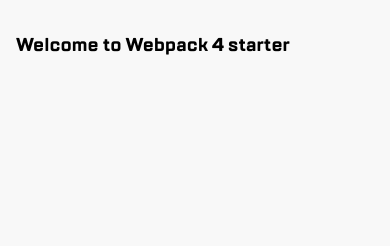
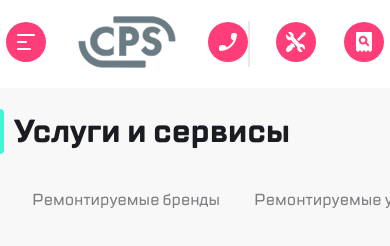
Before and after one commit to aleksandro001/block-1.6, a website built with webpack: page src/index.html in a window 390 px wide. Built offline with nearby package versions, Linux system fonts and the light colour scheme.

Commit message:
add header

```diff
--- a/src/index.html
+++ b/src/index.html
@@ -6,10 +6,70 @@
       name="viewport"
       content="width=device-width, user-scalable=no, initial-scale=1.0, maximum-scale=1.0, minimum-scale=1.0"
     />
+
     <meta http-equiv="X-UA-Compatible" content="ie=edge" />
+    <link rel="shortcut icon" href="img/repair.svg" type="image/svg" />
     <title><%= htmlWebpackPlugin.options.title %></title>
   </head>
   <body>
-    <h3>Welcome to Webpack 4 starter </h3>
+    <header class="header">
+      <div class=" header__buttons">
+        <ul class="  header__buttons-list header--flex header--float-right">
+          <li class="  header__button header__button--line-right header--none" title="Меню">
+            <button type="button">
+              <img src="img/burger.svg" alt="burger menu" />
+            </button>
+          </li>
+          <li class="header--overflow  ">
+            <ul class="  header__slider header--none">
+              <li class=" header__button header__button--laybl " title="GPS laybl">
+                <button type="button">
+                  <img src="img/laybl.svg" alt="GPS  laybl" />
+                </button>
+              </li>
+                <ul class=" header__sub-buttons ">
+                  <li class=" header__button" title="Телефон">
+                    <button type="button">
+                      <img src="img/call.svg" alt="call" />
+                    </button>
+                  </li>
+                  <li class=" header__button " title="Связаться">
+                    <button type="button">
+                      <img src="img/chat.svg" alt="chat" />
+                    </button>
+                  </li>
+
+                  <li class=" header__button  " title="Профиль">
+                    <button type="button">
+                      <img src="img/profile.svg" alt="profile" />
+                    </button>
+                  </li>
+                </ul>
+            </ul>
+          </li>
+
+          <li class=" header__button   header__button--repair" title="Оставить заявку">
+            <button type="button">
+              <img src="img/repair.svg" alt="repair" />
+            </button>
+          </li>
+          <li class="  header__button header__button--check" title="Статус ремонта">
+            <button type="button">
+              <img src="img/checkstatus.svg" alt="checkstatus" />
+            </button>
+          </li>
+        </ul>
+        <h1 class="header__title">Услуги и сервисы</h1>
+        <nav class=" header__nav">
+          <ul class="header__menu">
+            <li><a class=" header__menu-item" href="#">Ремонтируемые бренды</a></li>
+            <li><a class=" header__menu-item " href="#">Ремонтируемые устрой</a></li>
+            <li><a class=" header__menu-item " href="#">Цены на услуги</a></li>
+            <li><a class=" header__menu-item " href="#">Адреса сервисных центров</a></li>
+            <li><a class="header__menu-item " href="#">Специальные цены</a></li>
+          </ul>
+        </nav>
+      </div>
+    </header>
   </body>
 </html>
--- /dev/null
+++ b/src/scss/header.scss
@@ -0,0 +1,172 @@
+.header {
+  max-width: 1120px;
+  margin: 0 auto;
+  // .header__buttons
+
+  &__buttons {
+  }
+
+  // .header__buttons-list
+
+  &__buttons-list {
+    background-color: #fff;
+    height: 88px;
+    @media (min-width: 1120px){
+      background-color: #f8f8f8;
+      height: 43px;
+    }
+  }
+
+  // .header__button
+
+  &__button {
+    margin-right: 16px;
+    &:last-child{
+      margin-right: 0px;
+    }
+  }
+
+  // .header__button--line-right
+
+  &__button--line-right {
+    margin: 0;
+
+    @media (min-width: 768px){
+    padding-right: 16px;
+    border-right: 2px solid #eaeaea;
+    }
+  }
+
+  // .header__slider
+
+  &__slider {
+    min-width: 100%;
+    display: flex;
+    justify-content: space-between;
+    align-items: center;
+  }
+
+  // .header__button--laybl
+
+  &__button--laybl {
+    margin: 0 20px;
+  }
+
+  // .header__sub-buttons
+
+  &__sub-buttons {
+    display: inline-flex;
+  }
+
+
+
+  // .header__button--repair
+
+  &__button--repair {
+    padding-left: 20px;
+    border-left: 2px solid #eaeaea;
+    @media (min-width: 1120px){
+      white-space: nowrap;
+      display: flex;
+      align-items: center;
+      padding: 0;
+      border-left: 2px solid transparent;
+      &::before{
+        content: "Оставить заявку";
+        padding: 0 10px;
+      }
+    }
+  }
+
+  // .header__button--check
+
+  &__button--check {
+    white-space: nowrap;
+    display: flex;
+    align-items: center;
+    @media (min-width: 1120px){
+      &::before{
+      content: "Статус ремонта";
+      padding: 0 10px;
+    }
+    }
+
+  }
+
+  // .header__title
+
+  &__title {
+    position: relative;
+    font-family: "TTLakes-Bold";
+    display: flex;
+    align-items: center;
+    &::before{
+      content: "";
+      height: 45px;
+      width: 4px;
+      margin-right: 10px;
+      background-color: #41f6d7;
+      border-bottom-right-radius: 4px;
+      border-top-right-radius: 4px;
+    }
+  }
+
+  // .header__nav
+
+  &__nav {
+    overflow: scroll;
+    &::-webkit-scrollbar{
+      width: 0;
+      height: 0;
+    }
+  }
+
+  // .header__menu
+
+  &__menu {
+    font-family: "TTLakes-Medium";
+    margin: 15px;
+    width: 1100px;
+    display: flex;
+  }
+
+  // .header__menu-item
+
+  &__menu-item {
+    color: #7e7e82;
+    padding: 5px 15px;
+    border: 2px solid transparent;
+    border-radius: 6px;
+    background: #f8f8f8;
+    transition: all 0.3s;
+    &:hover,&:active,&:focus{
+      border: 2px solid #b8ffec;
+      background: #ffffff;
+    }
+  }
+}
+.header--flex {
+  display: flex;
+  align-items: center;
+}
+.header--float-right {
+  @media (min-width: 1120px){
+    float: right;
+  }
+}
+.header--none {
+  @media (min-width: 1120px){
+    display: none;
+  }
+}
+.header--overflow {
+  overflow: scroll;
+  display: flex;
+  width: 100%;
+  &::-webkit-scrollbar{
+    width: 0;
+    height: 0;
+  }
+}
+.laybl {
+}
--- /dev/null
+++ b/src/scss/myNull.scss
@@ -0,0 +1,13 @@
+ul, li, ol {
+    margin: 0;
+    padding: 0;
+    list-style-type: none;
+}
+a {
+    text-decoration-line: none;
+}
+button {
+    cursor: pointer;
+    border: none;
+    background-color: transparent;
+  }
--- a/src/scss/style.scss
+++ b/src/scss/style.scss
@@ -38,11 +38,14 @@
   font-weight: normal;
   font-style: normal;
 }
-@import "./normalize.scss";
+@import "./normalize";
+@import "./myNull";
+@import "./header";
 
 body {
-  padding: 1rem;
+  // padding: 1rem;
   margin: 0;
   font-family: TTLakes-Bold;
   background-color: $bgColor;
+  color: $textBlack;
 }
--- a/webpack.config.js
+++ b/webpack.config.js
@@ -67,7 +67,7 @@
   plugins: [
     // Подключаем файл html, стили и скрипты встроятся автоматически
     new HtmlWebpackPlugin({
-      title: 'Webpack 4 Starter',
+      title: 'Ремонт техники',
       template: './src/index.html',
       inject: true,
       minify: {
```
